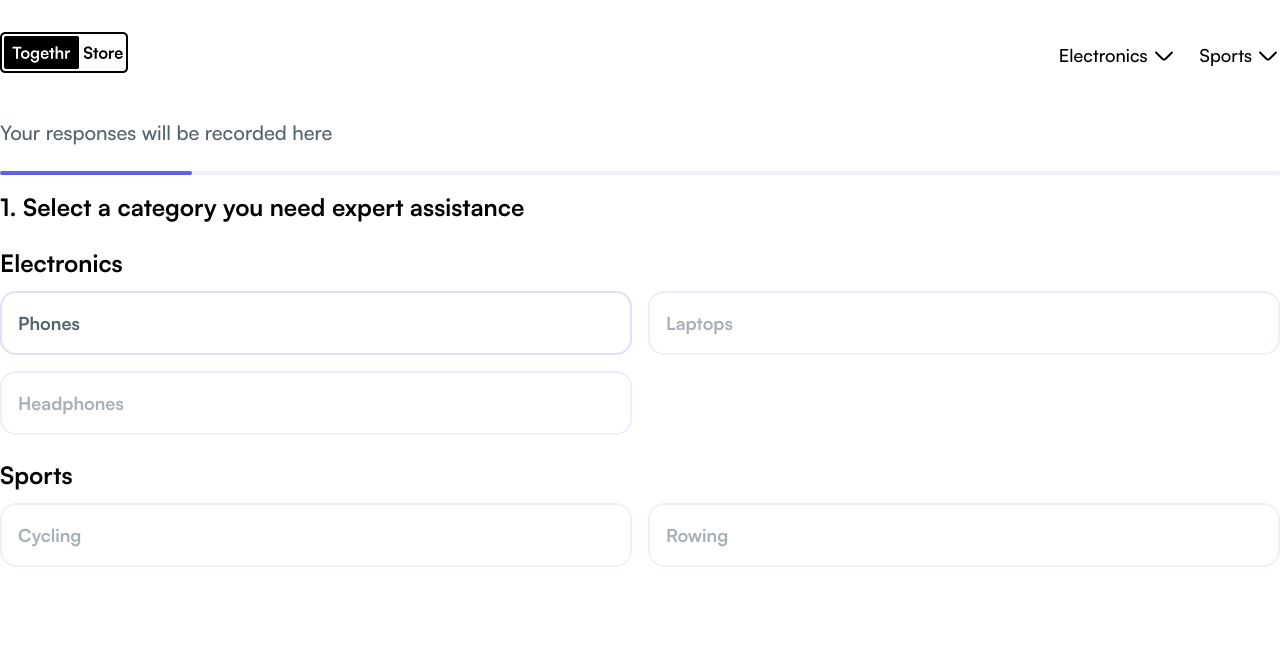
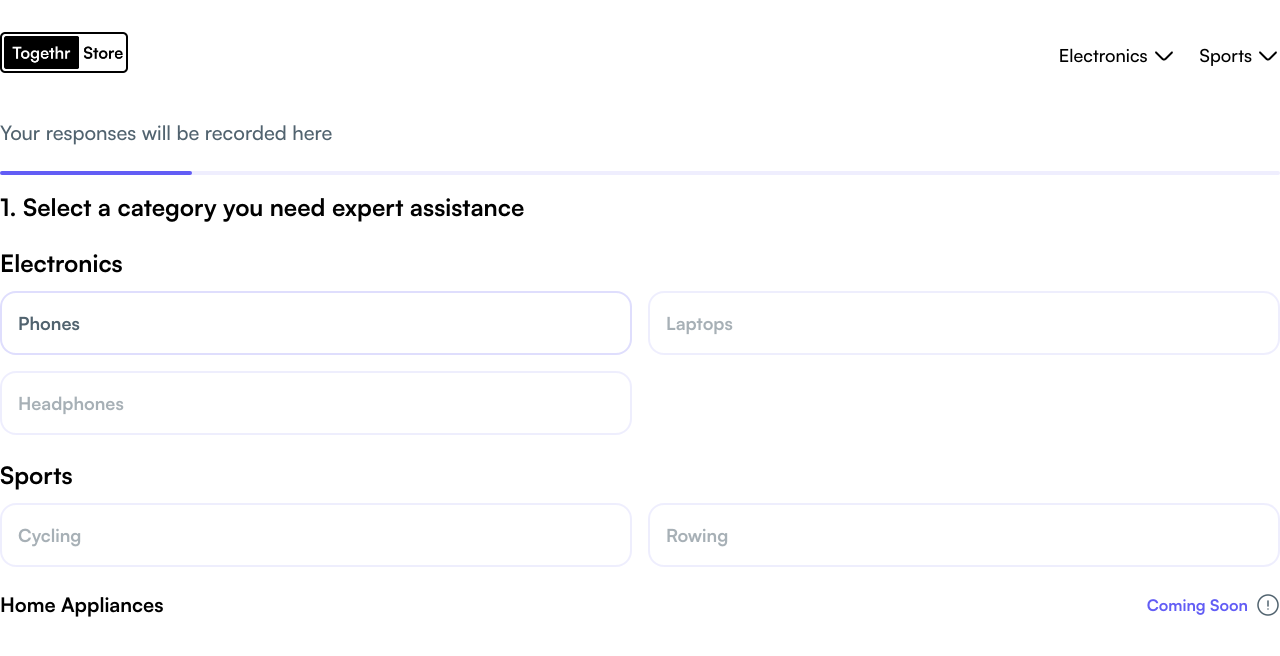
Before and after one commit to togethrstore/togethr-web, a Next.js app: page /form in a window 1280 px wide. Shown: the top 656 px of the page. Built offline with nearby package versions, Linux system fonts and the light colour scheme.

Commit message:
updated-form

```diff
--- a/components/tabs/one.jsx
+++ b/components/tabs/one.jsx
@@ -1,6 +1,7 @@
 import React from "react";
 import Image from "next/image";
 import HoverButton from "../../public/assets/images/form/button-hover.png";
+import InfoCircle from "../../public/assets/images/form/info-circle.png";
 
 const categories = [
   { label: "Electronics", items: ["Phones", "Laptops", "Headphones"] },
@@ -49,6 +50,15 @@ const TabOne = ({ nextTab, save }) => {
             </div>
           </div>
         ))}
+        <div className="w-full flex items-center justify-between">
+          <div className="text-lg lg:text-xl bold">Home Appliances</div>
+          <div className="flex items-center gap-x-2">
+            <div className="text-base text-[#625DF5] bold">Coming Soon</div>
+            <div className="w-5 lg:w-6 inline-flex">
+              <Image src={InfoCircle} alt="" />
+            </div>
+          </div>
+        </div>
       </div>
     </div>
   );
```
